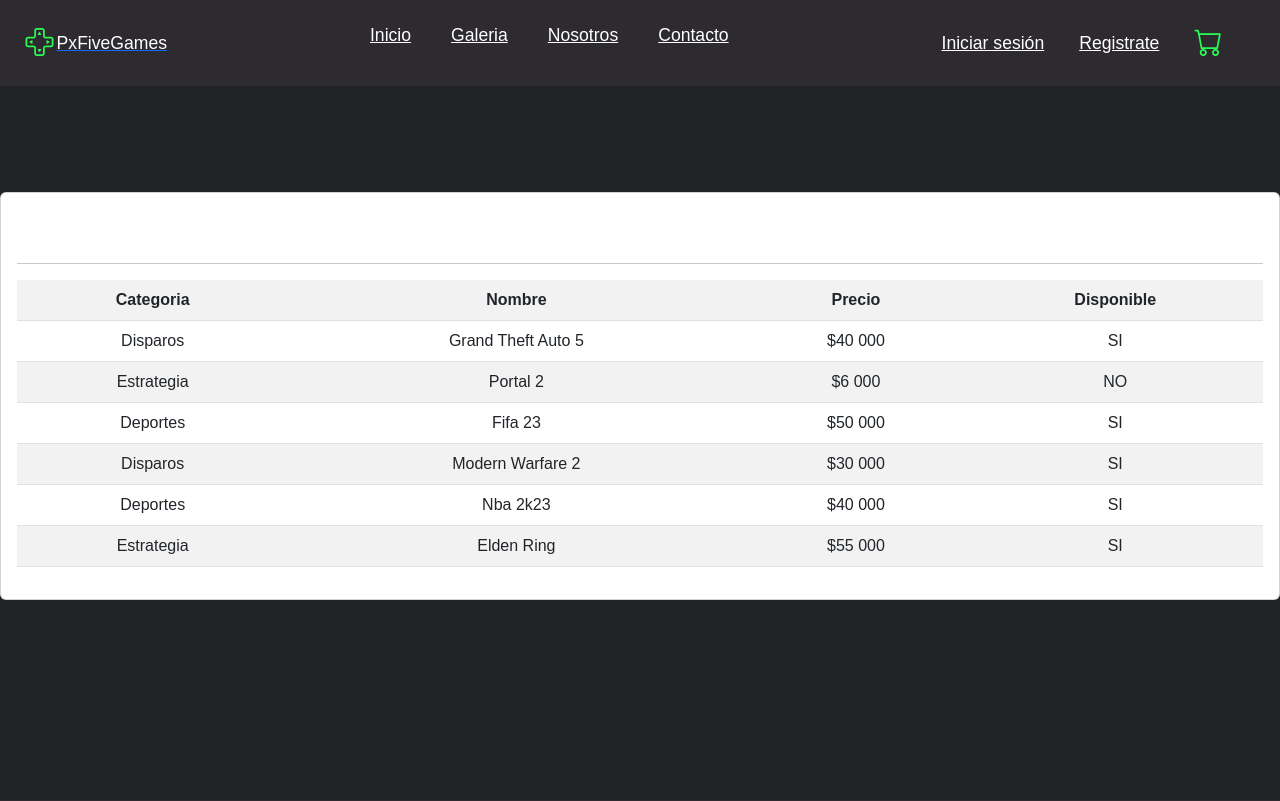
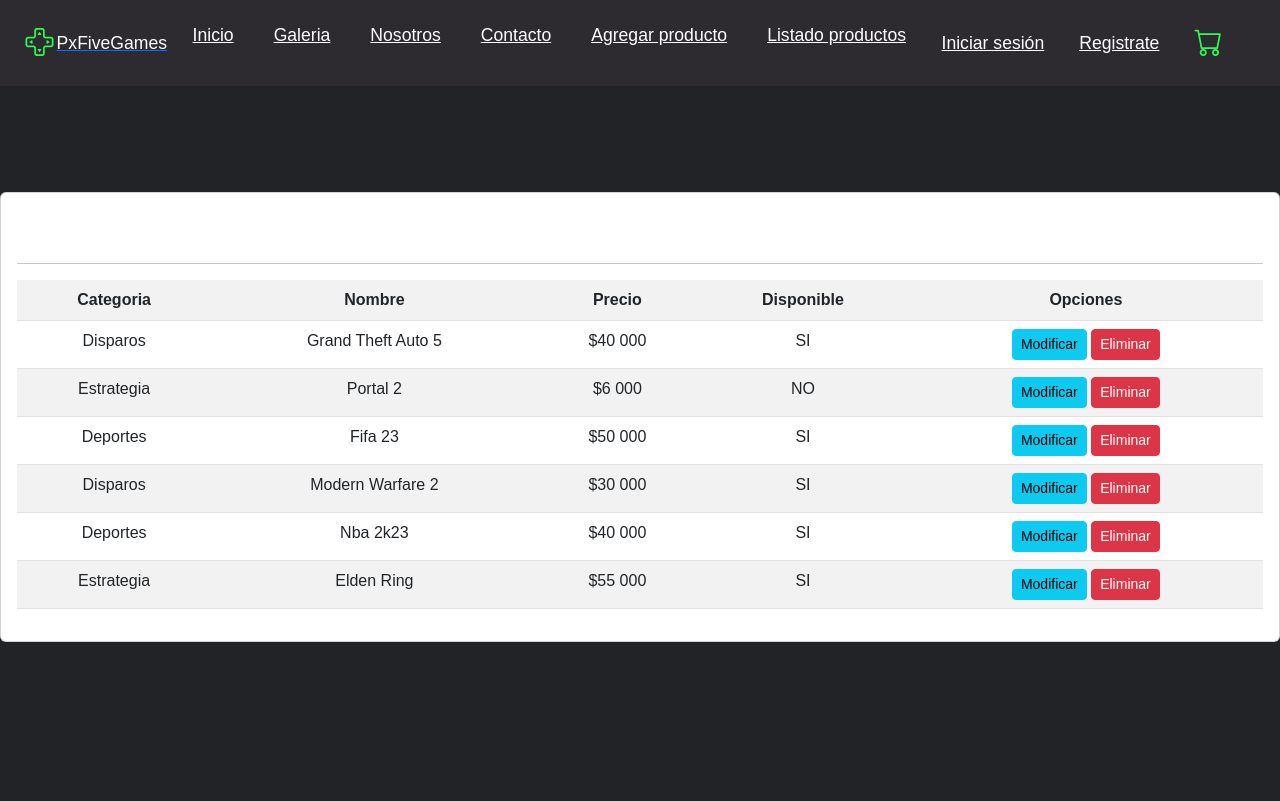
Before and after one commit to Axloon/ET_PxFiveGames, a Django app: page /listar-producto/ in a window 1280 px wide. Shown: the top 801 px of the page. Run offline with Django 4.2, Linux system fonts and the light colour scheme; data comes from the database, SQL or seed files in the repository; both versions use the stored data as it was after the commit; some libraries are stand-ins or nearby versions.

Commit message:
Listado productos

```diff
--- a/pxfivegames/templates/pxfivegames/base.html
+++ b/pxfivegames/templates/pxfivegames/base.html
@@ -22,6 +22,8 @@
       <li><a href="{% url 'galeria' %}">Galeria</a></li>
       <li><a href="{% url 'nosotros' %}">Nosotros</a></li>
       <li><a href="{% url 'contacto' %}">Contacto</a></li>
+      <li><a href="{% url 'agregar_producto' %}">Agregar producto</a></li>
+      <li><a href="{% url 'listar_productos' %}">Listado productos</a></li>
     </ul>
     <div class="main">
       {% if user.is_authenticated %}
--- a/pxfivegames/templates/pxfivegames/producto/listar.html
+++ b/pxfivegames/templates/pxfivegames/producto/listar.html
@@ -23,6 +23,7 @@
                 <th>Nombre</th>
                 <th>Precio</th>
                 <th>Disponible</th>
+                <th>Opciones</th>
             </tr>
 
             {% for p in productos %}
@@ -38,6 +39,10 @@
                     NO
                     {% endif %}
                 </td>
+                <td>
+                    <a href="{% url 'modificar_producto' p.id %}" class="btn btn-info btn-sm">Modificar</a>
+                    <a href="{% url 'eliminar_producto' p.id %}" class="btn btn-danger btn-sm">Eliminar</a>
+                </td>
             </tr>
 
             {% endfor %}
--- a/pxfivegames/urls.py
+++ b/pxfivegames/urls.py
@@ -1,5 +1,5 @@
 from django.urls import path
-from .views import home, galeria, nosotros ,contacto, agregar_producto, listar_productos, registro
+from .views import home, galeria, nosotros ,contacto, agregar_producto, listar_productos, modificar_producto, eliminar_producto, registro
 
 urlpatterns = [
     path('', home, name="home"),
@@ -8,5 +8,7 @@
     path('contacto/', contacto, name="contacto"),
     path('agregar-producto/', agregar_producto, name="agregar_producto"),
     path('listar-producto/', listar_productos, name="listar_productos"),
+    path('modificar-producto/<id>/', modificar_producto, name="modificar_producto"),
+    path('eliminar-producto/<id>/', eliminar_producto, name="eliminar_producto"),
     path('registro/', registro, name="registro"),
 ]
--- a/pxfivegames/views.py
+++ b/pxfivegames/views.py
@@ -1,4 +1,4 @@
-from django.shortcuts import redirect, render
+from django.shortcuts import redirect, render, get_object_or_404
 from .models import Producto
 from .forms import ContactoForm, ProductoForm ,CustomUserCreationForm
 from django.contrib import messages
@@ -60,6 +60,28 @@
 
     return render(request, 'pxfivegames/producto/listar.html', data)
 
+def modificar_producto(request, id):
+
+    producto = get_object_or_404(Producto, id=id)
+
+    data = {
+        'form': ProductoForm(instance=producto)
+    }
+
+    if request.method == 'POST':
+        formulario = ProductoForm(data=request.POST, instance=producto, files=request.FILES)
+        if formulario.is_valid():
+            formulario.save()
+            return redirect(to="listar_productos")
+        data["form"] = formulario
+
+    return render(request, 'pxfivegames/producto/modificar.html', data)
+
+def eliminar_producto(request, id):
+    producto = get_object_or_404(Producto, id=id)
+    producto.delete()
+    return redirect(to="listar_productos")
+
 def registro(request):
     data = {
         'form': CustomUserCreationForm()
```
Also changed, not shown: pxfivegames/templates/pxfivegames/producto/modificar.html (+40 -0 lines), db.sqlite3, pxfivegames/templates/pxfivegames/producto/agregar.html (line endings or trailing spaces).
